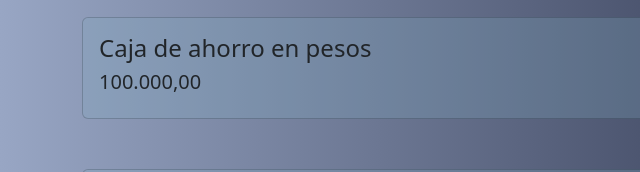
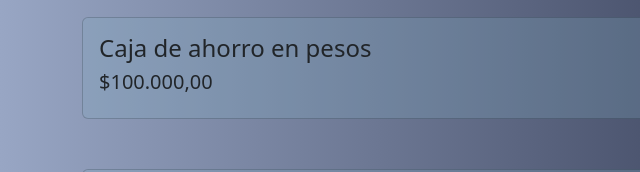
Before and after one commit to thiagozur/ITBAG8, a plain HTML site: page home.html in a window 1280 px wide. Shown: the part 167-339 px from the top of the page, 0-640 px from the left. Drawn offline with Linux system fonts and the light colour scheme.

Commit message:
agregado del $

```diff
--- a/home.html
+++ b/home.html
@@ -60,7 +60,7 @@
             <div class="card w-80 fondo-t">
                 <div class="card-body">
                     <h4 class="card-title titulo">Caja de ahorro en pesos</h4>
-                    <h5>100.000,00</h5>
+                    <h5>$100.000,00</h5>
                 </div>
             </div>
         </div>
```
